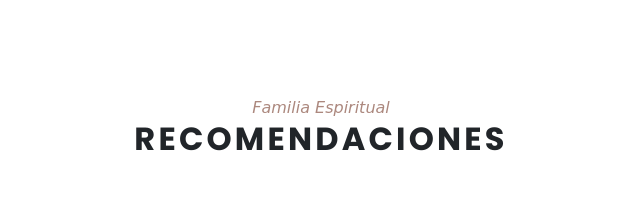
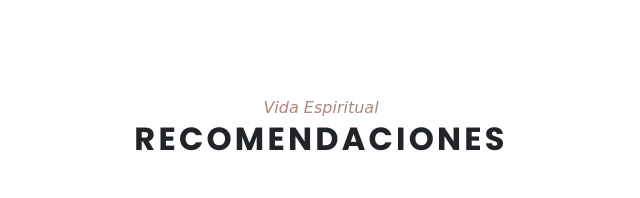
Before and after one commit to jhguzmanj/vida_espiritual, a plain HTML site: page index.html in a window 1280 px wide. Shown: the part 2102-2300 px from the top of the page, 319-959 px from the left. Drawn offline with nearby package versions, Linux system fonts and the light colour scheme; no server answers; a web font is replaced by a local one.

Commit message:
Update index.html

```diff
--- a/index.html
+++ b/index.html
@@ -305,7 +305,7 @@
     <section class="py-5" id="sermons">
       <div class="container py-5">
         <header class="mb-4 text-center mb-5">
-          <p class="text-serif mb-0 text-primary">Familia Espiritual</p>
+          <p class="text-serif mb-0 text-primary">Vida Espiritual</p>
           <h2 class="text-uppercase">Recomendaciones</h2>
         </header>
         <div class="row gy-5">
@@ -750,7 +750,7 @@
           </div>
           <div class="col-lg-6">
             <div class="bg-light p-5 h-100">
-              <h4>Familia Espiritual</h4>
+              <h4>Vida Espiritual</h4>
               <p class="text-muted">
                 Porque donde están dos o tres congregados en mi nombre, allí
                 estoy yo en medio de ellos. (S. Mateo 18:20).
```
